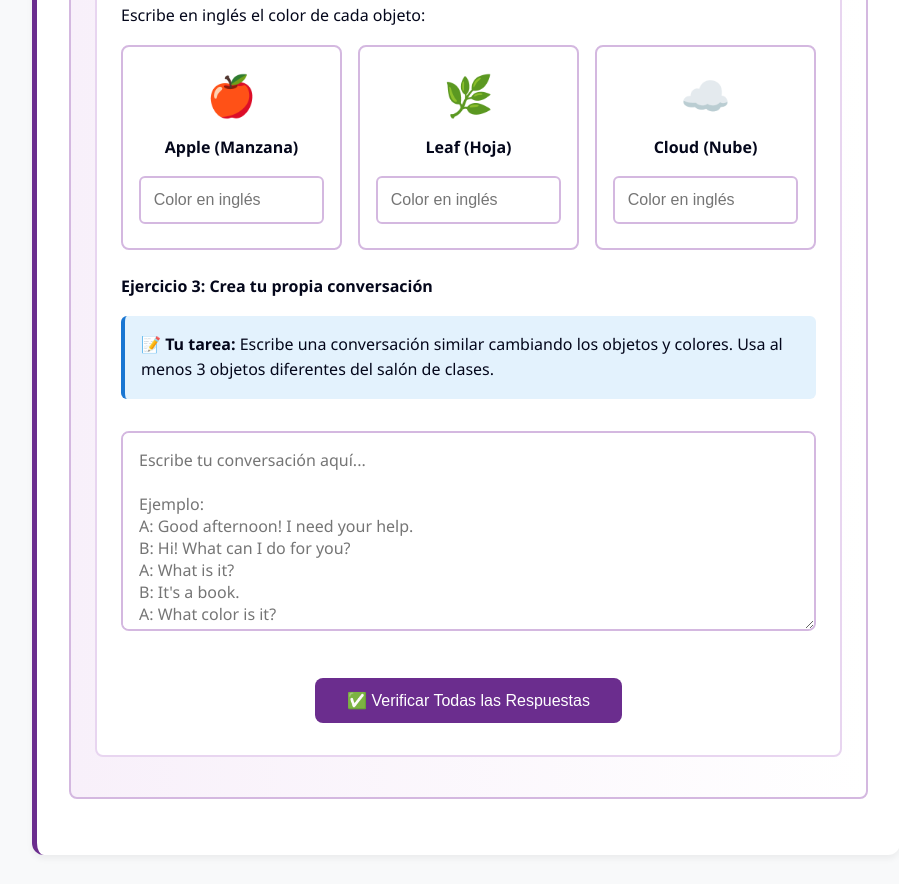
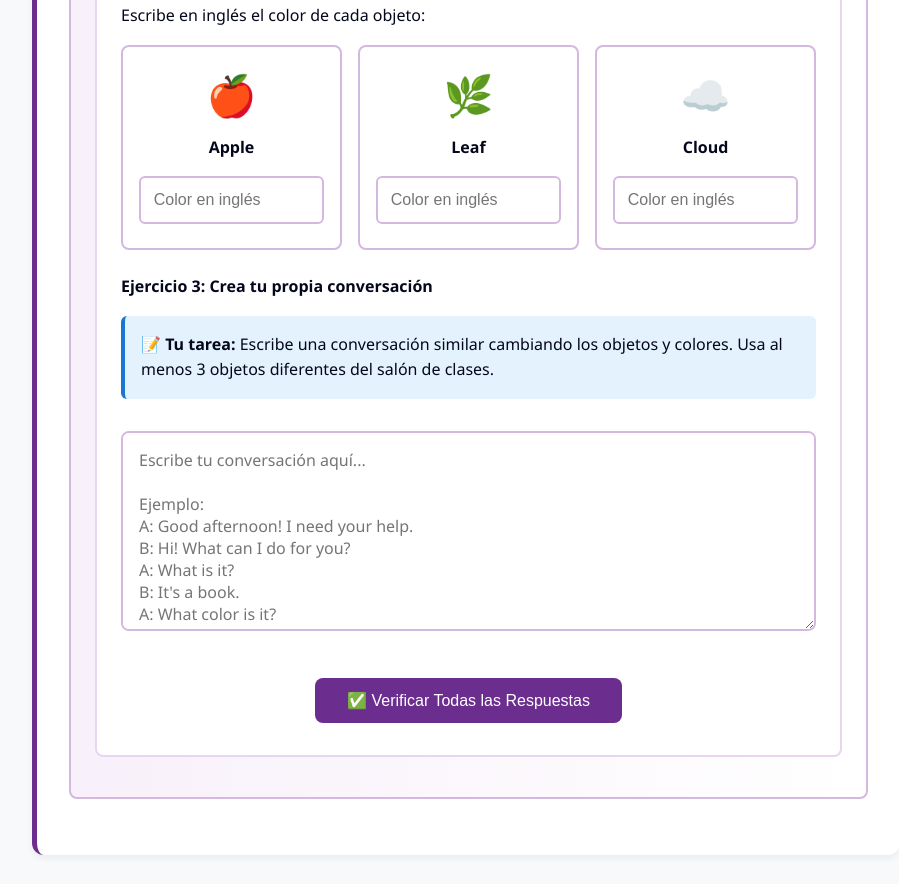
Before and after one commit to oscarmejia25/centro_escolar, a plain HTML site: page pages/7roleplay.html in a window 1280 px wide. Shown: the part 5218-6102 px from the top of the page, without its empty margins (174-1073 px from the left). Drawn offline with Linux system fonts and the light colour scheme.

Commit message:
Update 7roleplay.html

```diff
--- a/pages/7roleplay.html
+++ b/pages/7roleplay.html
@@ -540,19 +540,19 @@
                         <div class="vocabulary-grid">
                             <div class="vocab-card">
                                 <div class="vocab-icon">🍎</div>
-                                <div style="font-weight: 600; margin-bottom: 0.5rem;">Apple (Manzana)</div>
+                                <div style="font-weight: 600; margin-bottom: 0.5rem;">Apple </div>
                                 <input type="text" class="quiz-input" id="ex2a" placeholder="Color en inglés">
                                 <div class="feedback" id="feedback2a"></div>
                             </div>
                             <div class="vocab-card">
                                 <div class="vocab-icon">🌿</div>
-                                <div style="font-weight: 600; margin-bottom: 0.5rem;">Leaf (Hoja)</div>
+                                <div style="font-weight: 600; margin-bottom: 0.5rem;">Leaf </div>
                                 <input type="text" class="quiz-input" id="ex2b" placeholder="Color en inglés">
                                 <div class="feedback" id="feedback2b"></div>
                             </div>
                             <div class="vocab-card">
                                 <div class="vocab-icon">☁️</div>
-                                <div style="font-weight: 600; margin-bottom: 0.5rem;">Cloud (Nube)</div>
+                                <div style="font-weight: 600; margin-bottom: 0.5rem;">Cloud</div>
                                 <input type="text" class="quiz-input" id="ex2c" placeholder="Color en inglés">
                                 <div class="feedback" id="feedback2c"></div>
                             </div>
```
